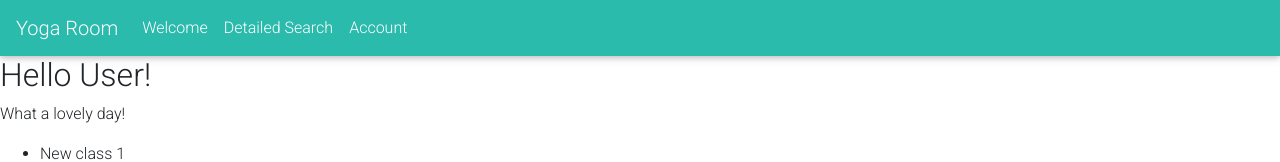
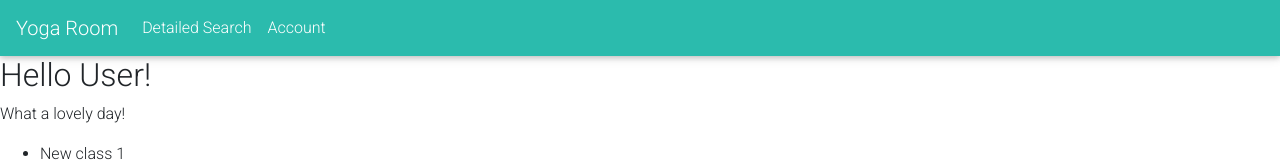
Before and after one commit to orsolyabus/yoga-room-react, a React (Create React App) app: page / in a window 1280 px wide. Shown: the top 162 px of the page. Built offline with nearby package versions, Linux system fonts and the light colour scheme.

Commit message:
delete Welcome link from NavBar

```diff
--- a/src/components/app/NavBar.js
+++ b/src/components/app/NavBar.js
@@ -12,9 +12,6 @@ const NavBar = () => (
     <MDBCollapse id="navbarCollapse3" isOpen={true} navbar>
       <MDBNavbarNav left className="white-text">
         <MDBNavItem>
-          <MDBNavLink exact to="/">Welcome</MDBNavLink>
-        </MDBNavItem>
-        <MDBNavItem>
           <MDBNavLink exact to="/search">Detailed Search</MDBNavLink>
         </MDBNavItem>
         <MDBNavItem>
```
